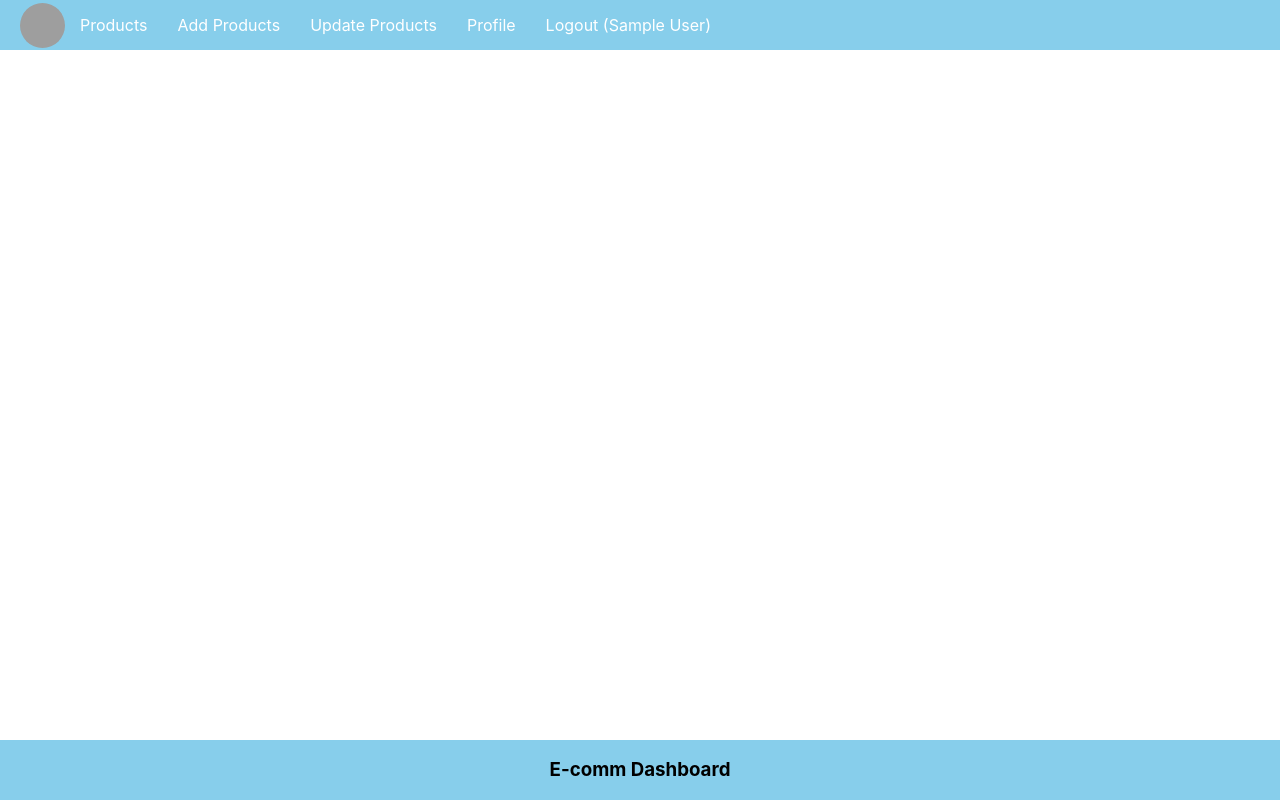
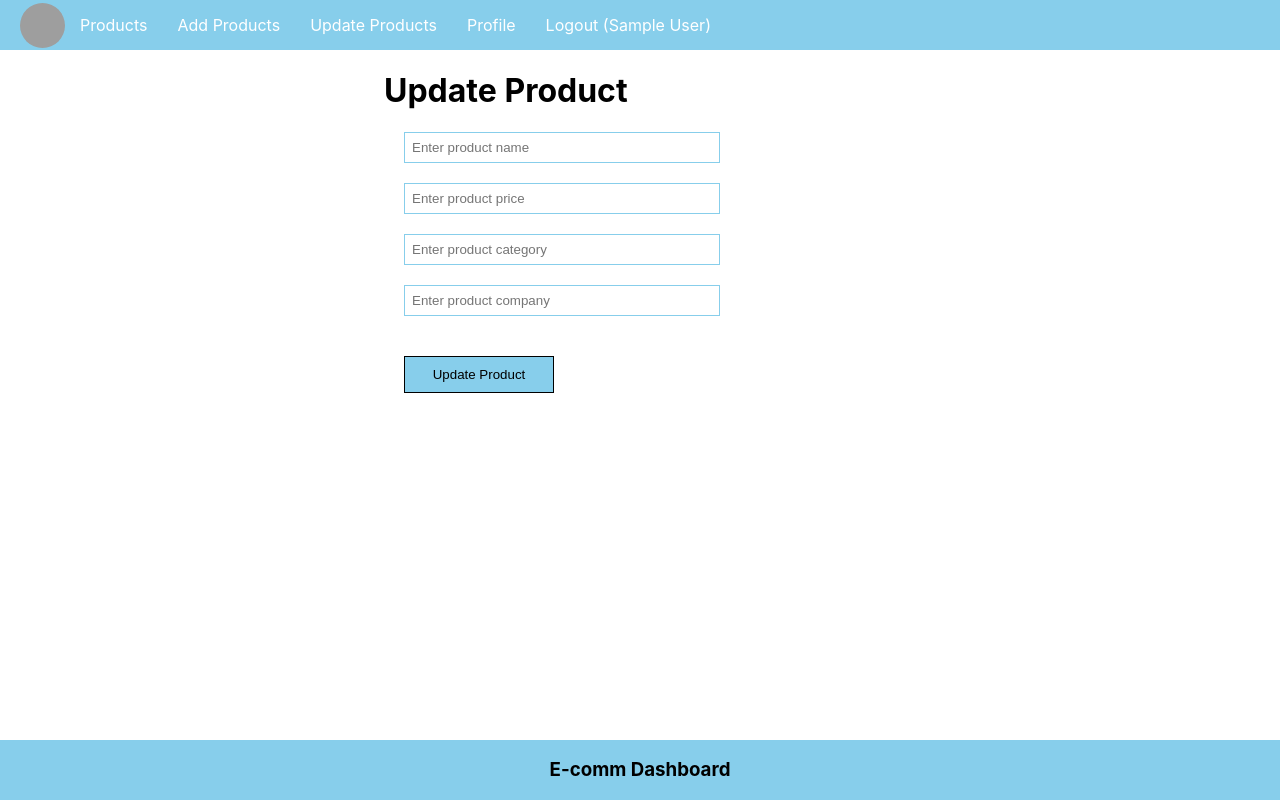
Before and after one commit to Asadujjaman47/E-commerce-Dashboard, a React (Vite) app in the folder frontend/: page /update/1 in a window 1280 px wide. Built offline with nearby package versions, Linux system fonts and the light colour scheme; sample sign-in values are in the browser's storage; grey boxes are pictures that could not be loaded.

Commit message:
Update Product Component UI

```diff
--- a/frontend/src/App.jsx
+++ b/frontend/src/App.jsx
@@ -7,6 +7,7 @@
 import Login from "./components/Login";
 import AddProduct from "./components/AddProduct";
 import ProductList from "./components/ProductList";
+import UpdateProduct from "./components/UpdateProduct";
 
 function App() {
   return (
@@ -17,7 +18,7 @@
           <Route element={<PrivateComponent />}>
             <Route path="/" element={<ProductList />} />
             <Route path="/add" element={<AddProduct />} />
-            <Route path="/update" element={<h1>Update Product component</h1>} />
+            <Route path="/update/:id" element={<UpdateProduct />} />
             <Route path="/logout" element={<h1>Logout component</h1>} />
             <Route path="/profile" element={<h1>Profile component</h1>} />
           </Route>
--- a/frontend/src/components/ProductList.jsx
+++ b/frontend/src/components/ProductList.jsx
@@ -1,4 +1,5 @@
 import React, { useEffect, useState } from "react";
+import { Link, useNavigate } from "react-router-dom";
 
 const ProductList = () => {
   const [products, setProducts] = useState([]);
@@ -49,6 +50,7 @@
           <li>{item.company}</li>
           <li>
             <button onClick={() => deleteProduct(item._id)}>Delete</button>
+            <Link to={"/update/"+item._id}>Update</Link>
           </li>
         </ul>
       ))}
--- /dev/null
+++ b/frontend/src/components/UpdateProduct.jsx
@@ -0,0 +1,63 @@
+import React, { useState } from "react";
+
+const UpdateProduct = () => {
+  const [name, setName] = useState("");
+  const [price, setPrice] = React.useState("");
+  const [category, setCategory] = React.useState("");
+  const [company, setCompnay] = React.useState("");
+
+  const updateProduct = async () => {
+    console.log(name, price, category, company);
+  };
+
+  return (
+    <div className="product">
+      <h1>Update Product</h1>
+      <input
+        className="inputBox"
+        type="text"
+        name=""
+        id=""
+        value={name}
+        onChange={(e) => setName(e.target.value)}
+        placeholder="Enter product name"
+      />
+
+      <input
+        className="inputBox"
+        type="text"
+        name=""
+        id=""
+        value={price}
+        onChange={(e) => setPrice(e.target.value)}
+        placeholder="Enter product price"
+      />
+
+      <input
+        className="inputBox"
+        type="text"
+        name=""
+        id=""
+        value={category}
+        onChange={(e) => setCategory(e.target.value)}
+        placeholder="Enter product category"
+      />
+
+      <input
+        className="inputBox"
+        type="text"
+        name=""
+        id=""
+        value={company}
+        onChange={(e) => setCompnay(e.target.value)}
+        placeholder="Enter product company"
+      />
+
+      <button onClick={updateProduct} className="appButton">
+        Update Product
+      </button>
+    </div>
+  );
+};
+
+export default UpdateProduct;
```
